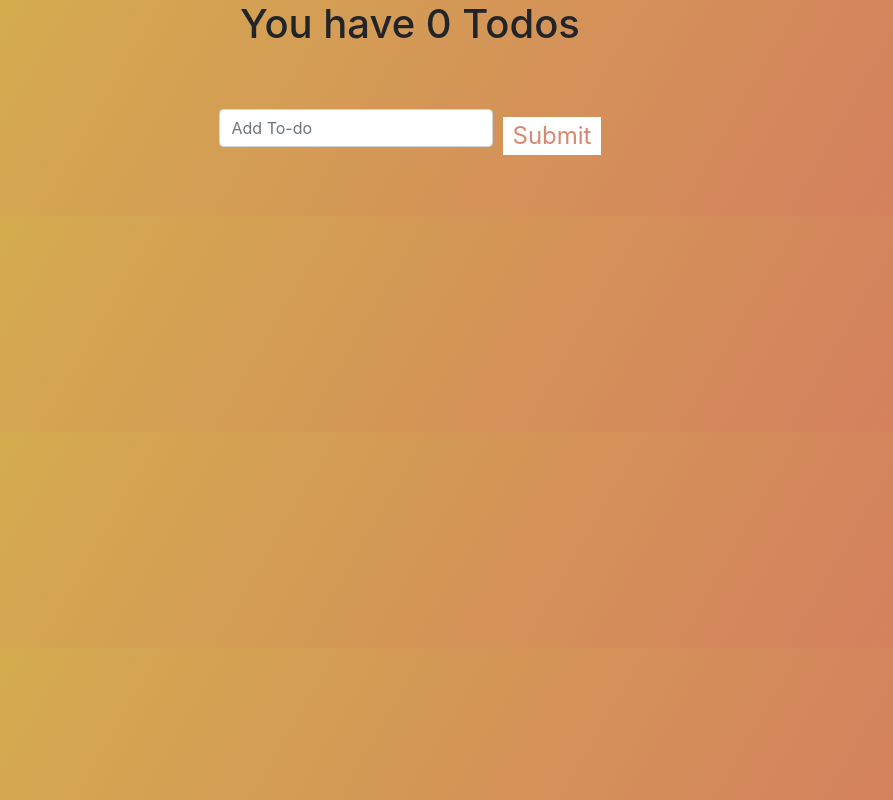
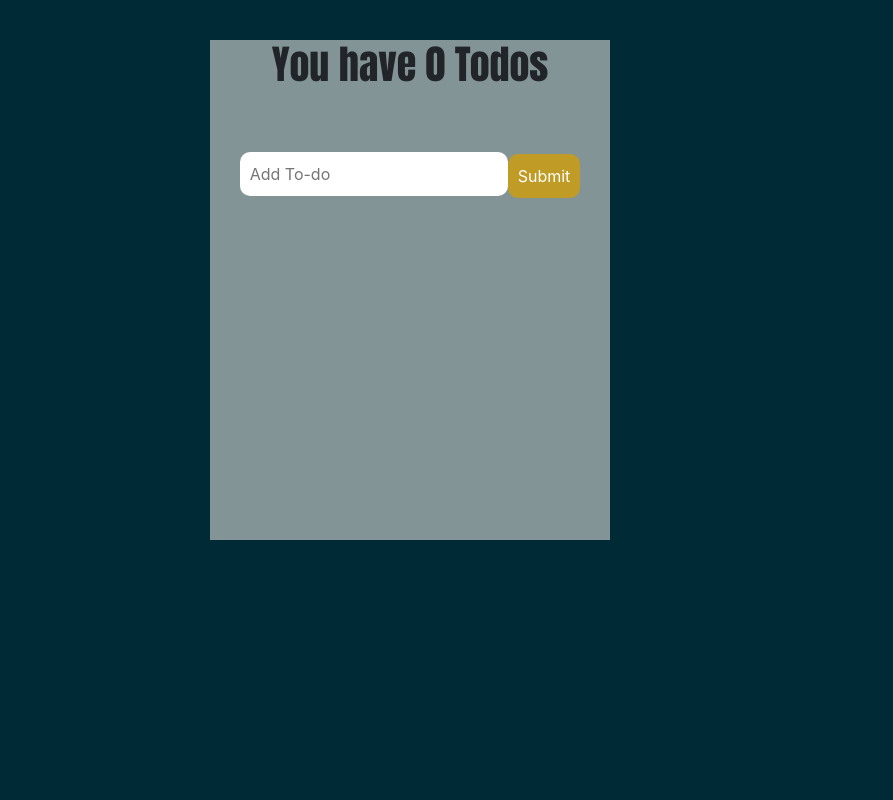
Before and after one commit to grlara9/mern-react-todolist, a React (Create React App) app in the folder client/: page / in a window 1280 px wide. Shown: the whole page, without its empty margins (230-1123 px from the left). Built offline with nearby package versions, Linux system fonts and the light colour scheme; no server answers.

Commit message:
edit all css from components

```diff
--- a/client/src/App.css
+++ b/client/src/App.css
@@ -5,9 +5,15 @@
 }
 body {
 
-  background-image: linear-gradient(120deg, #d4b54c, #d47a61);
+  background: #002B36;
 }
 
+.container{
+  min-height: 500px;
+  width:400px;
+  margin: 40px auto;
+  background: #839496;
+}
 form {
   min-height: 20vh;
   display: flex;
@@ -15,17 +21,21 @@ form {
   align-items:center;
 }
 
-form input, form button {
-  padding: 1px 10px;
-  font-size: 1.5rem;
-  background: white;
+form input{
+  border: none;
+  padding: 10px;
+  border-radius: 10px;
+  margin-top: 12px;
 
 }
 form button {
-  color: #d88771;
-  cursor: context-menu;
-  margin-left: 10px;
+  background: #c09b26;
+  color: #fff;
+
+  padding: 10px;
+
   border: none;
+  border-radius: 10px;
 }
 
 form button:hover{
@@ -36,6 +46,7 @@ form button:hover{
   display: flex;
   justify-content: center;
   align-items: center;
+  font-family: Impact, Haettenschweiler, 'Arial Narrow Bold', sans-serif;
 }
 
 .todos{
@@ -65,15 +76,19 @@ form button:hover{
 .card-header-title{
   color:white;
 }
-
-.list-items button{
-  background-color: hsl(0, 76%, 37%);
-  color: #ffffff;
+.list-items{
+  background: #2AA198;
+  color:#fff;
+  padding: 10px;
+}
+.delete-button button{
+  background-color: #D33682;
+  color: #fff;
   border: none;
-  padding: 12px;
+  padding: 10px;
   font-size: 1rem;
 }
-.list-items button:hover{
+.delete-button button:hover{
   background-color: #b86868;
   color: black;
 }
--- a/client/src/components/add.component.js
+++ b/client/src/components/add.component.js
@@ -25,7 +25,7 @@ render() {
 
             <form onSubmit={this.onSubmit}>
                 <div className="form-group">
-                <input type="text" className="form-control"
+                <input type="text"
                     name="task"
                     value={this.state.task}
                     onChange={this.onchange}
--- a/client/src/components/list-item.component.js
+++ b/client/src/components/list-item.component.js
@@ -6,10 +6,16 @@ import React, { Component } from "react";
 
   render() {
     return (
+      <React.Fragment>
+
       <div className="list-items">
         {this.props.todo.task}
+      </div>
+        <div className="delete-button">
+
         <a href="/"><button onClick={() => { this.props.delete(this.props.todo._id) }}>x</button></a>
-      </div>
+        </div>
+      </React.Fragment>
     );
   }
 }
```
